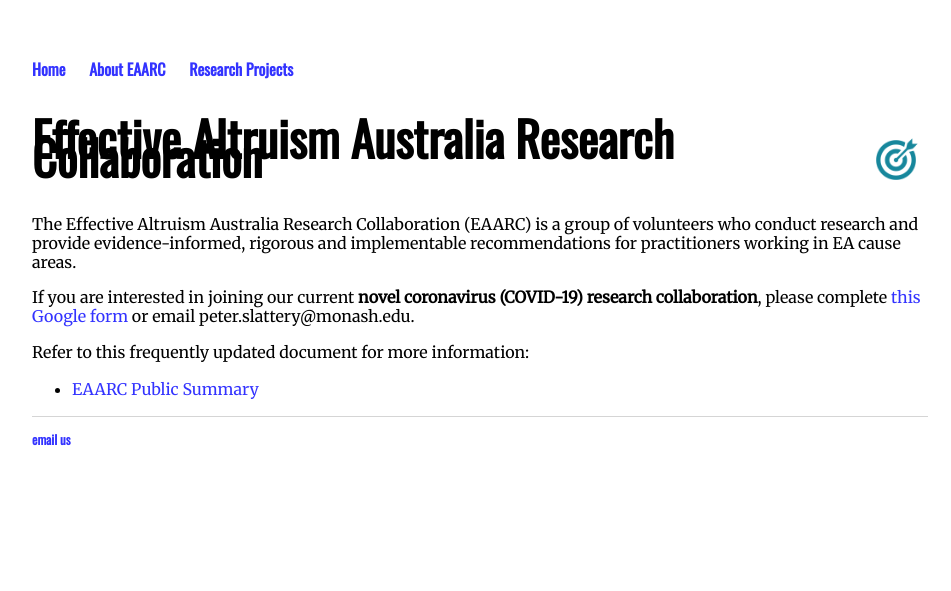
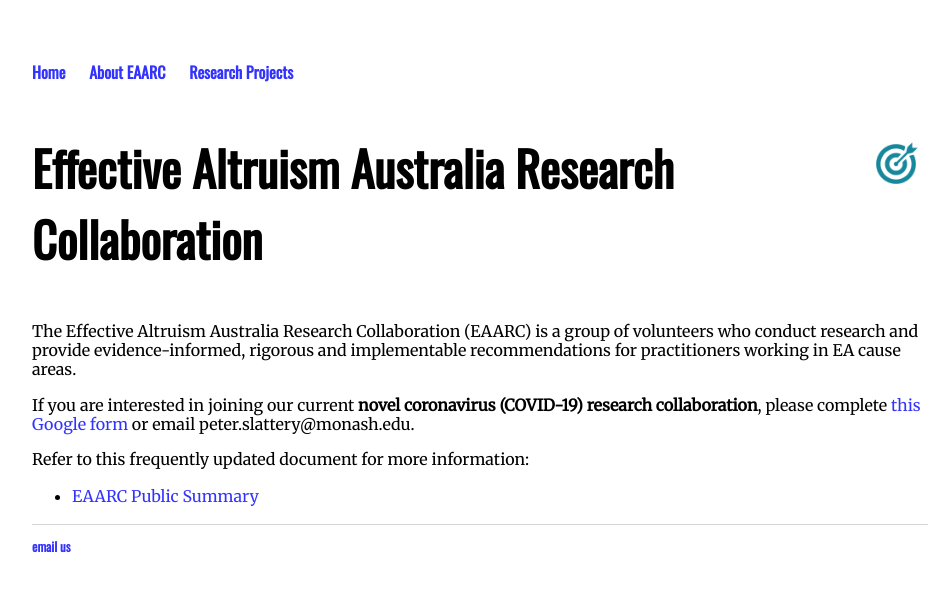
Before and after one commit to aksaeri/scrub, a Jekyll site: the page built from index.md, in a window 1280 px wide. Shown: the top 591 px of the page, without its empty margins (160-1111 px from the left). Built offline with Jekyll 4.4.1, drawn with Linux system fonts in a browser that asks for light colours.

Commit message:
Update main.css

```diff
--- a/css/main.css
+++ b/css/main.css
@@ -2,7 +2,6 @@
     margin: 60px auto;
     width: 70%;
     font-family: 'Droid Serif', 'Merriweather', serif;
-    line-height: 1.2em;
 }
 nav ul, footer ul {
     font-family: 'Droid Serif', 'Merriweather', serif;
@@ -45,6 +44,7 @@
 p {
     font-family: 'Droid Serif', 'Merriweather', serif;
     line-height: 1.2em;
+    margin-bottom: 0.5em;
 }
 
 footer {
```
